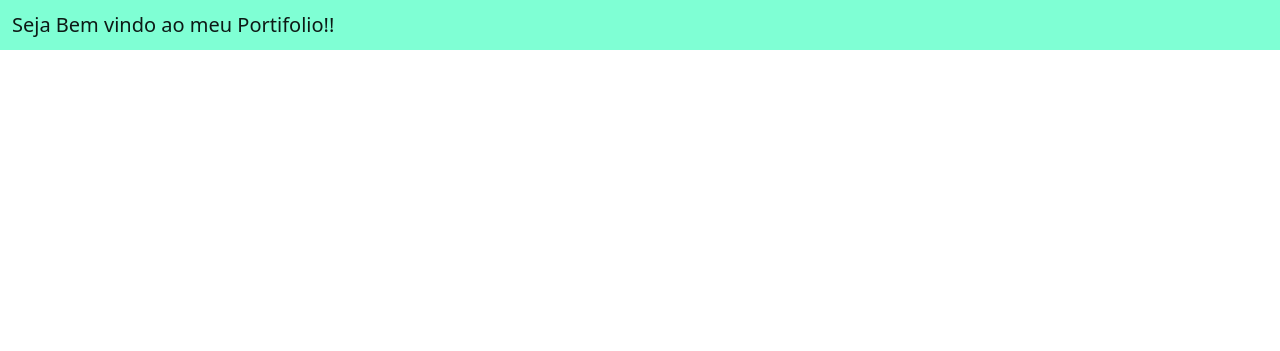
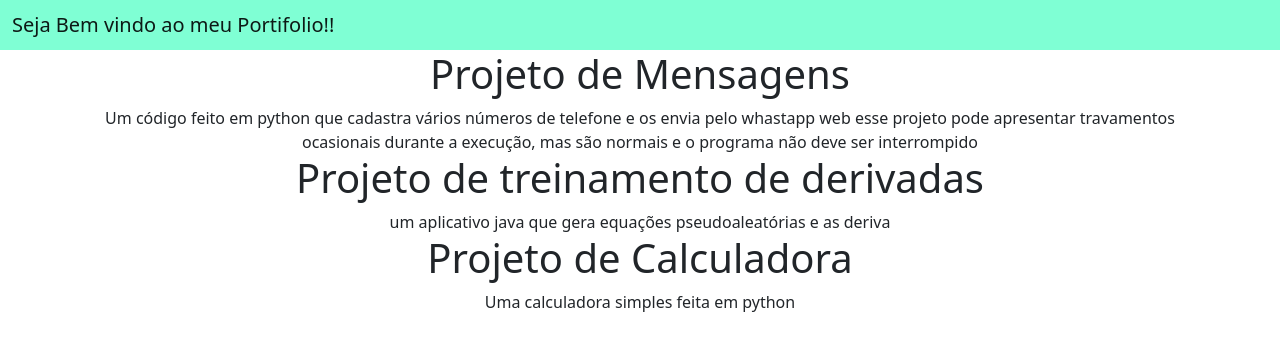
Before and after one commit to Kalleby-b/Site_Django, a Django app: page / in a window 1280 px wide. Shown: the top 351 px of the page. Run offline with Django 4.2, Linux system fonts and the light colour scheme.

Commit message:
Update home.html

```diff
--- a/meu_site/app_portifolio/templates/home.html
+++ b/meu_site/app_portifolio/templates/home.html
@@ -15,6 +15,22 @@
       <span class="navbar-brand mb-0 h1">Seja Bem vindo ao meu Portifolio!!</span>
     </div>
   </nav>
+  <div style= 'text-align: center'class = 'container'>
+    <h1>Projeto de Mensagens</h1>
+    <span style= ''> Um código feito em python que cadastra vários números de telefone e os envia pelo whastapp web esse projeto pode apresentar travamentos
+      ocasionais durante a execução, mas são normais e o programa não deve ser interrompido</span>
+
+  </div>
+  <div style= "text-align: center"class = 'container'>
+    <h1>Projeto de treinamento de derivadas</h1>
+    <span style= ''> um aplicativo java que gera equações pseudoaleatórias e as deriva</span>
+
+  </div>
+  <div style = 'text-align: center' class = 'container'>
+    <h1>Projeto de Calculadora</h1>
+    <span style= ''> Uma calculadora simples feita em python</span>
+
+  </div>
   <body>
 
     <!-- Optional JavaScript; choose one of the two! -->
```
